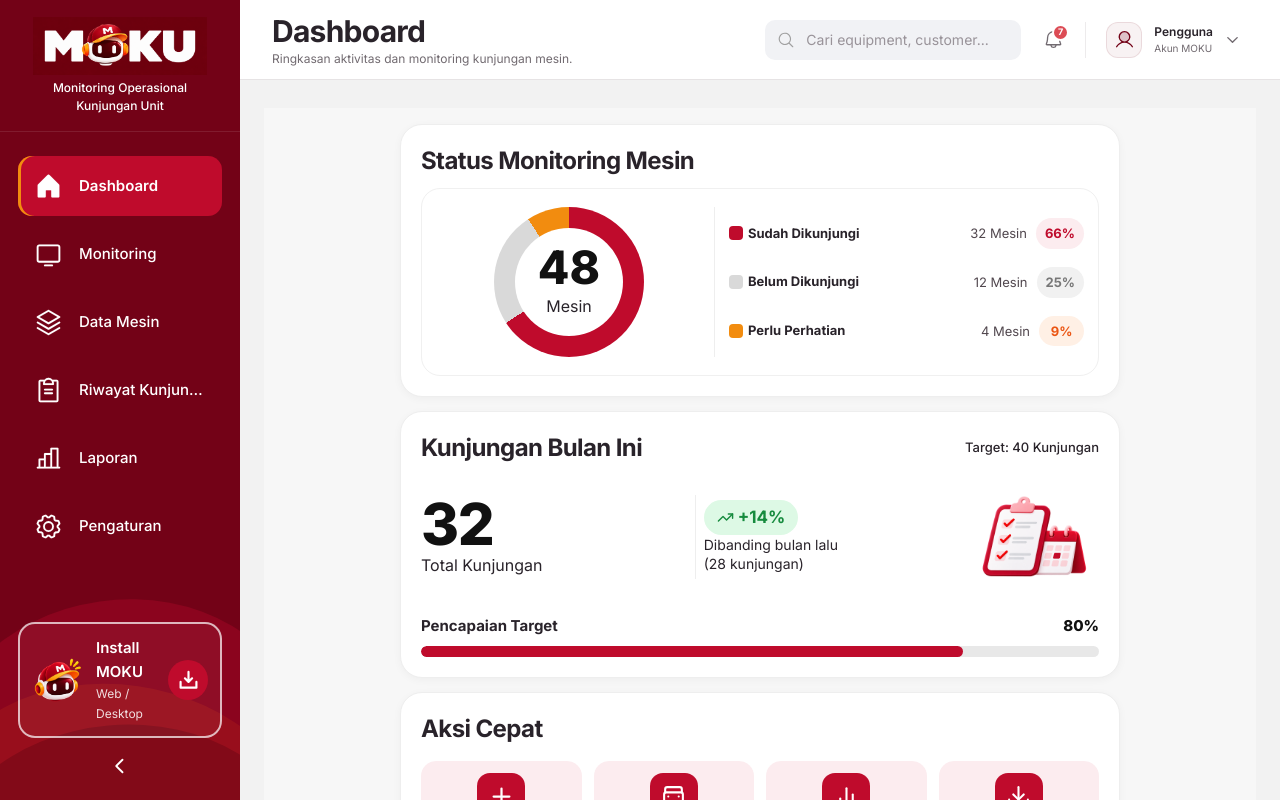
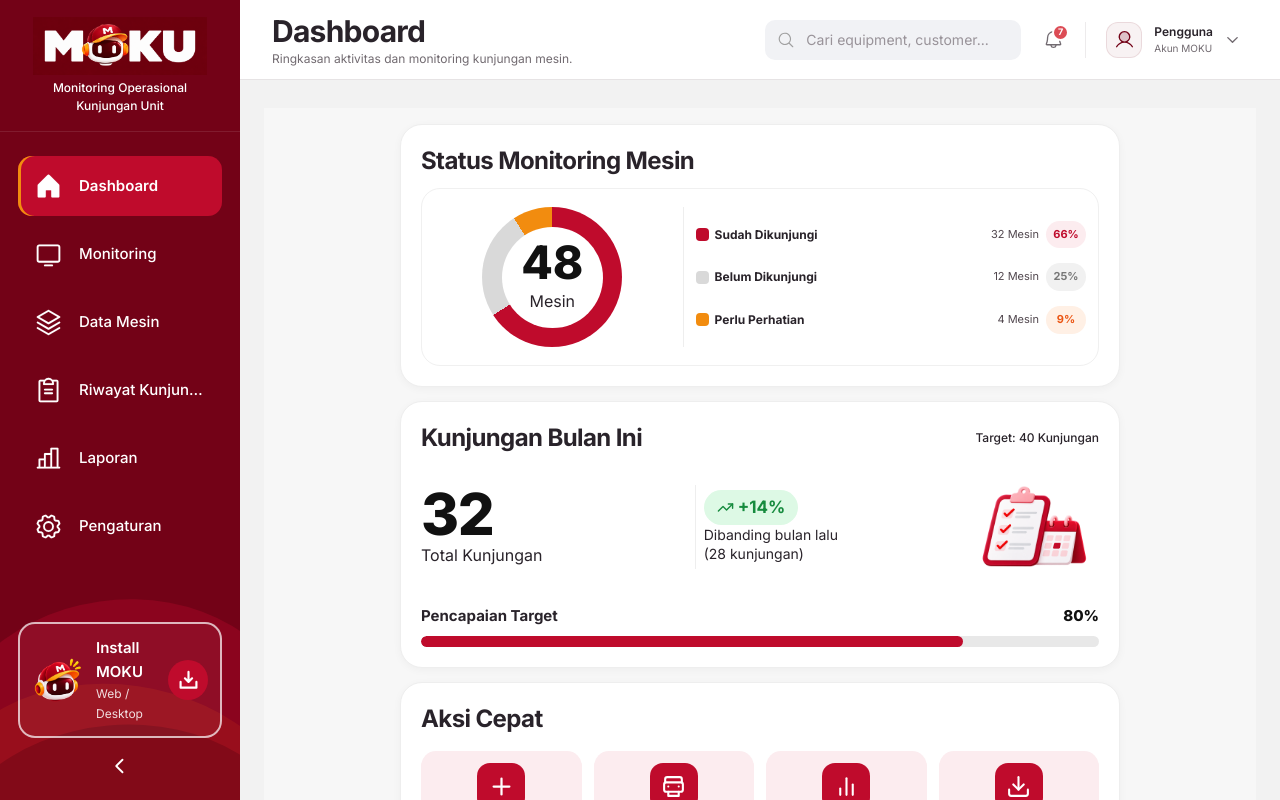
Before and after one commit to irwanfuzi/Moku-app, a Next.js app: page / in a window 1280 px wide. Shown: the top 800 px of the page. Built offline with nearby package versions, Linux system fonts and the light colour scheme.

Commit message:
Update page.tsx

```diff
--- a/src/app/page.tsx
+++ b/src/app/page.tsx
@@ -258,9 +258,9 @@ export default function DashboardPage() {
 
             <div className="relative mt-5 min-h-[170px]">
 
-              <div className="relative z-10 w-[min(100%,calc(100%-100px))]">
+              <div className="relative z-10 w-[min(100%,calc(100%-88px))]">
 
-                <h1 className="whitespace-nowrap text-[clamp(19px,6vw,27px)] font-bold leading-tight tracking-tight text-white">
+                <h1 className="text-[clamp(19px,5.8vw,27px)] font-bold leading-tight tracking-tight text-white">
                   Halo, Budi Santoso
                 </h1>
 
@@ -384,14 +384,14 @@ export default function DashboardPage() {
             Status Monitoring Mesin
           </SectionTitle>
 
-          <div className="mt-3 grid min-w-0 grid-cols-[minmax(0,0.88fr)_minmax(0,1.12fr)] items-center gap-[clamp(7px,2.5vw,14px)] rounded-[19px] border border-[#F0F0F0] px-[clamp(8px,2.5vw,14px)] py-[clamp(13px,4vw,18px)]">
+          <div className="mt-3 grid min-w-0 grid-cols-[minmax(104px,0.78fr)_minmax(0,1.22fr)] items-center gap-[clamp(7px,2vw,12px)] rounded-[19px] border border-[#F0F0F0] px-[clamp(7px,2vw,12px)] py-[clamp(13px,4vw,18px)]">
 
             {/* DONUT */}
 
             <div className="flex min-w-0 items-center justify-center border-r border-[#EEEEEE] pr-[clamp(6px,2vw,12px)]">
 
               <div
-                className="relative aspect-square w-full max-w-[150px] rounded-full"
+                className="relative aspect-square w-full max-w-[140px] rounded-full"
                 style={{
                   background:
                     "conic-gradient(#BF0B2C 0deg 237deg, #D9D9D9 237deg 327deg, #F28C0F 327deg 360deg)",
@@ -415,31 +415,32 @@ export default function DashboardPage() {
 
             {/* MONITORING LEGEND */}
 
-            <div className="min-w-0 space-y-[clamp(12px,3.8vw,18px)]">
+            <div className="min-w-0 space-y-[clamp(10px,3vw,15px)]">
 
               {monitoringData.map((item) => (
                 <div
                   key={item.label}
-                  className="grid min-w-0 grid-cols-[10px_minmax(0,1fr)_auto_auto] items-center gap-[clamp(4px,1.5vw,9px)]"
+                  className="grid min-w-0 grid-cols-[minmax(0,1fr)_auto_auto] items-center gap-[clamp(4px,1.2vw,7px)]"
                 >
 
+                  <span className="flex min-w-0 items-center gap-[6px]">
                     <span
-                    className="h-[clamp(10px,3.4vw,14px)] w-[clamp(10px,3.4vw,14px)] rounded-[4px]"
+                      className="h-[clamp(10px,3vw,13px)] w-[clamp(10px,3vw,13px)] shrink-0 rounded-[4px]"
                       style={{
                         backgroundColor: item.color,
                       }}
                     />
-
-                  <span className="min-w-0 text-[clamp(9px,3.1vw,13px)] font-bold leading-[1.2] text-[#29232A]">
+                    <span className="min-w-0 text-[clamp(10px,2.9vw,12px)] font-bold leading-[1.18] text-[#29232A]">
                       {item.label}
                     </span>
+                  </span>
 
-                  <span className="whitespace-nowrap text-[clamp(9px,2.9vw,13px)] text-[#51474E]">
+                  <span className="whitespace-nowrap text-[clamp(9px,2.65vw,11px)] text-[#51474E]">
                     {item.value} Mesin
                   </span>
 
                   <span
-                    className={`min-w-[clamp(34px,10vw,45px)] rounded-full px-[clamp(5px,1.8vw,9px)] py-[5px] text-center text-[clamp(9px,2.9vw,13px)] font-bold ${item.badge}`}
+                    className={`min-w-[clamp(32px,9vw,40px)] rounded-full px-[clamp(4px,1.3vw,7px)] py-[5px] text-center text-[clamp(9px,2.65vw,11px)] font-bold ${item.badge}`}
                   >
                     {item.percentage}%
                   </span>
@@ -459,13 +460,13 @@ export default function DashboardPage() {
 
           {/* TITLE + TARGET */}
 
-          <div className="flex min-w-0 items-center justify-between gap-2">
+          <div className="grid min-w-0 grid-cols-[minmax(0,1fr)_auto] items-center gap-2">
 
-            <h2 className="min-w-0 whitespace-nowrap text-[clamp(14px,4.3vw,20px)] font-bold leading-tight tracking-tight text-[#29232A]">
+            <h2 className="min-w-0 whitespace-nowrap text-[clamp(15px,4.2vw,19px)] font-bold leading-tight tracking-tight text-[#29232A]">
               Kunjungan Bulan Ini
             </h2>
 
-            <span className="shrink-0 whitespace-nowrap text-[clamp(9px,3vw,13px)] font-medium text-[#29232A]">
+            <span className="shrink-0 whitespace-nowrap text-[clamp(9px,2.7vw,12px)] font-medium text-[#29232A]">
               Target: 40 Kunjungan
             </span>
 
```
Lines whose indentation alone changed are shown as unchanged.
